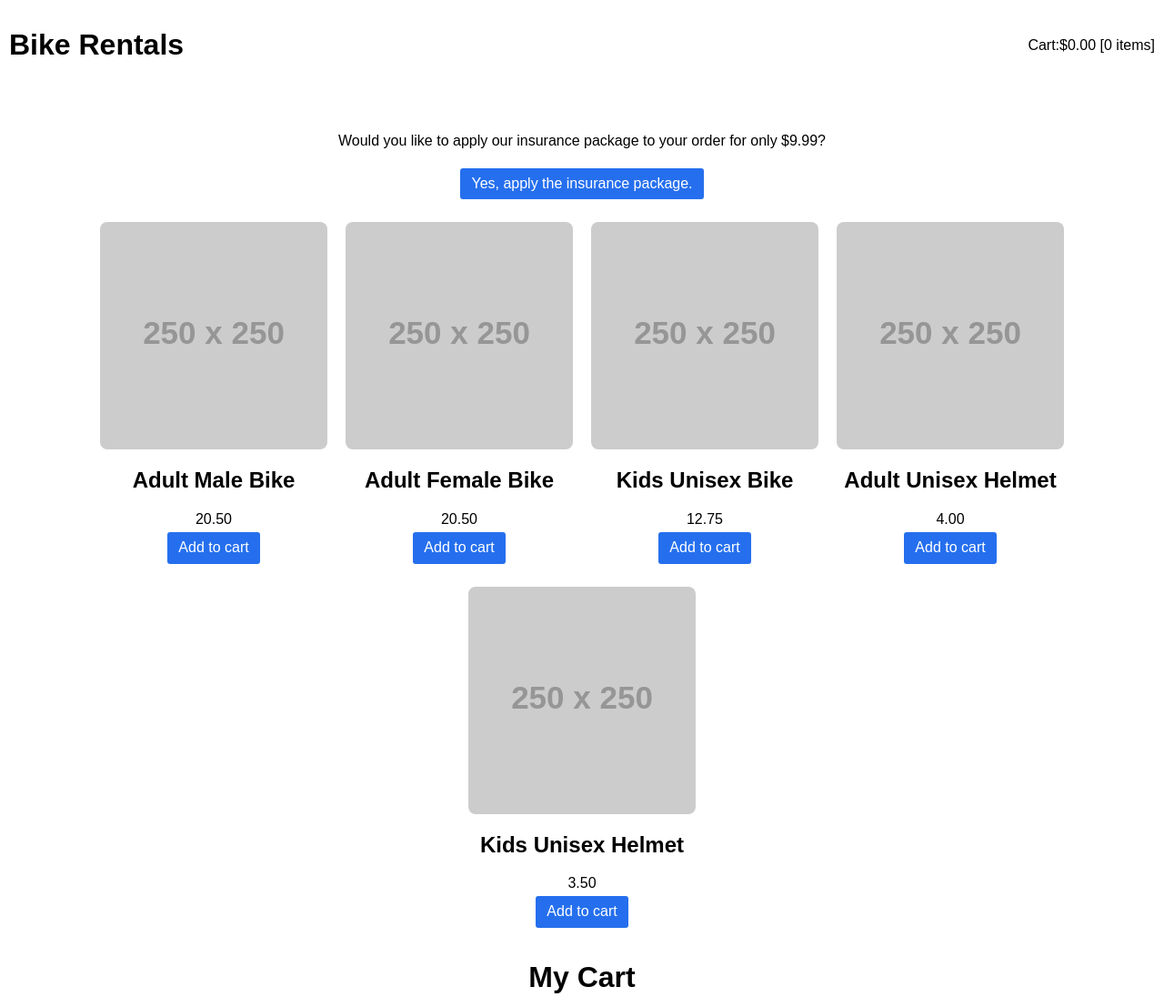
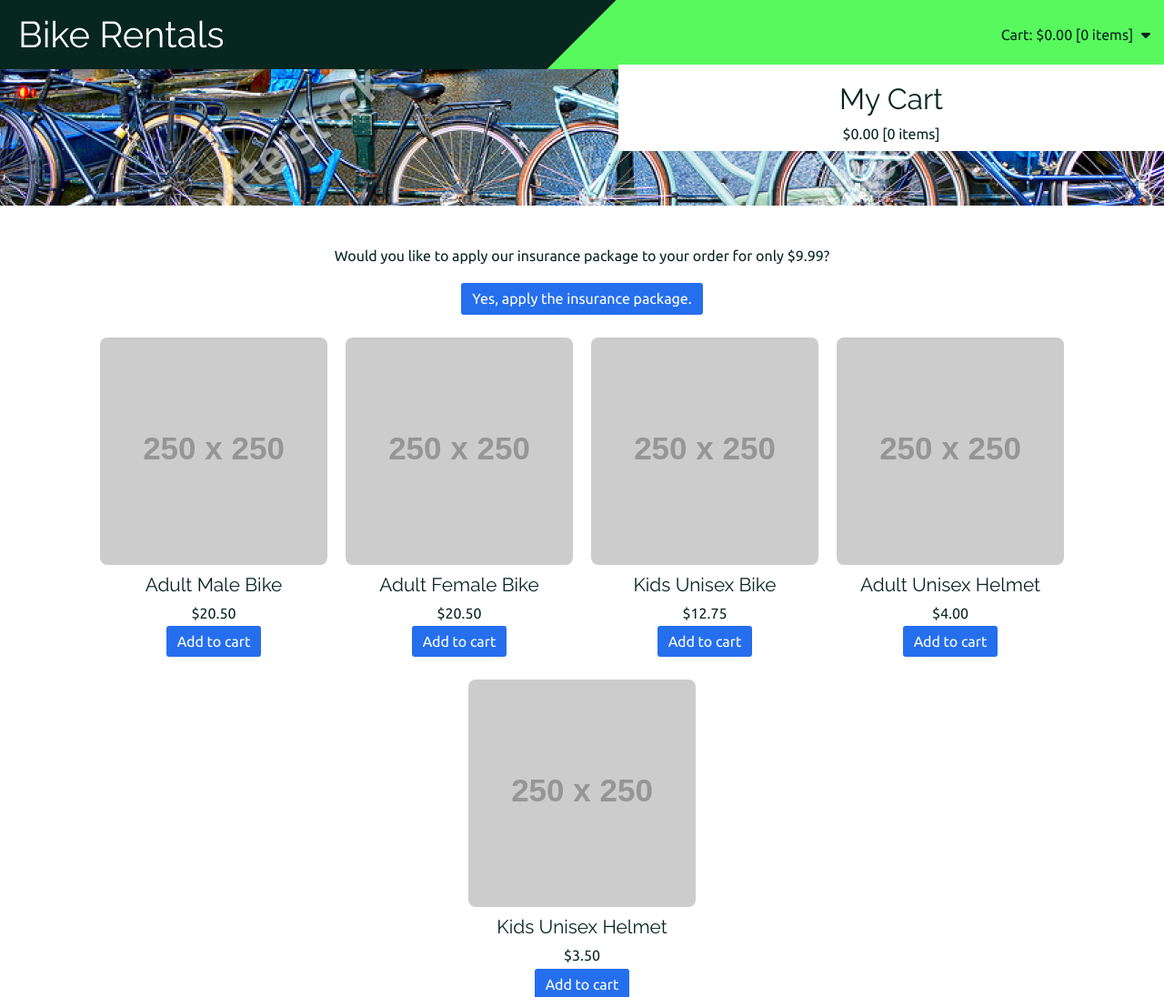
Before and after one commit to Ayemae/bikerentals, a plain HTML site: page index.html in a window 1280 px wide. Shown: the top 1096 px of the page at 91% size. Drawn offline with nearby package versions, Linux system fonts and the light colour scheme; placeholder pictures from the web are drawn by us.

Commit message:
bug fix, styles

```diff
--- a/app.js
+++ b/app.js
@@ -11,7 +11,7 @@ $(() => {
          data-id="${product.id}">
            <img src="${product.image}" alt="${product.name}" />
            <h2>${product.name}</h2>
-           <span class="price">${product.price.toFixed(2)}</span>
+           <span class="price">$${product.price.toFixed(2)}</span>
            <button id="buy-btn" >Add to cart</button>
          </div>`;
         $(productDiv).appendTo("#shop-index");
@@ -335,6 +335,7 @@ $(document).ready(() => {
   });
 
   $(document.body).on("click", "#checkout-submit", function() {
+    let arrOfChecked = [];
     const validate = confirm(`Proceed to checkout?`);
     if (validate == true) {
       $("#info").html(`
@@ -347,6 +348,8 @@ $(document).ready(() => {
       for (let i = 0; i < cart.items.length; i++) {
         let dataIndex = cart.items[i] - 1;
         let nOfItem = 0;
+        if (arrOfChecked.includes(cart.items[i]) == false) {
+          arrOfChecked.push(cart.items[i]);
           for (let ii = 0; ii < cart.items.length; ii++) {
             console.log(dataIndex);
             if (cart.items[ii] === cart.items[i]) {
@@ -355,6 +358,7 @@ $(document).ready(() => {
           }
           let listItem = `<li>${products[dataIndex].name}, ${nOfItem}</li>`;
           $("#order-summary").append(listItem);
+        }
       };
 
       // reset cart
@@ -374,6 +378,14 @@ $(document).ready(() => {
       validCheckout();
       saveCart();
       return cart;
-    };
+    }
+  });
+
+  $(document.body).on("mouseenter", "li", function() {
+    // hover starts code here
+  });
+
+  $(document.body).on("mouseleave", "li", function() {
+    // hover ends code here
   });
 });
--- a/index.html
+++ b/index.html
@@ -6,6 +6,10 @@
     <meta http-equiv="X-UA-Compatible" content="ie=edge" />
     <link rel="stylesheet" type="text/css" href="./normalize.css" />
     <link rel="stylesheet" type="text/css" href="./styles.css" />
+    <script
+      src="https://kit.fontawesome.com/805a67adcb.js"
+      crossorigin="anonymous"
+    ></script>
     <title>Bike Rentals</title>
 
     <!-- jQuery -->
@@ -18,28 +22,37 @@
 
   <body>
     <section class="header">
-        <h1 class="title">Bike Rentals</h1>
+      <h1 class="title">Bike Rentals</h1>
 
-      <div class="cart-summary">
-        <span class="cart-header">Cart: </span>
-        <div id="my-cart">$0.00 [0 items]</div>
+      <div class="cart-summary" id="cart-drop" >
+        <span class="cart-header"
+          >Cart:
+          <span id="my-cart">$0.00 [0 items]</span>
+          <i class="fas fa-caret-down" style="padding: 0px 5px"></i>
+        </span>
       </div>
+      <div class="cart-drop-anchor">
+            <section class="cart">
+                    <h1>My Cart</h1>
+                    <div class="cart-total-box">
+                      <span id="cart-total">$0.00 [0 items]</span>
+                    </div>
+                    <div id="cart-display"></div>
+
+                    <div id="checkout"></div>
+            </section>
+            </div>
     </section>
 
-    <section id="info"></section>
-    <section id="promo"></section>
+    <div class="banner"></div>
 
-    <section id="shop-index"></section>
+    <main>
+      <section id="info"></section>
+      <section id="promo"></section>
 
-    <section class="cart">
-      <h1>My Cart</h1>
-      <div class="cart-total-box">
-        <span id="cart-total">$0.00 [0 items]</span>
-      </div>
-      <div id="cart-display"></div>
+      <section id="shop-index"></section>
 
-      <div id="checkout"></div>
-    </section>
+    </main>
   </body>
   <script src="./app.js"></script>
 </html>
--- a/styles.css
+++ b/styles.css
@@ -1,3 +1,5 @@
+@import url('https://fonts.googleapis.com/css?family=Raleway:400,700|Ubuntu:400,400i,700&display=swap');
+
 * {
     box-sizing: border-box;
 }
@@ -7,12 +9,23 @@ html {
 }
 
 body {
-    font-family: sans-serif;
+    font-family: "Ubuntu", sans-serif;
+    color: #072620;
 }
 
 img {
     max-width: 100%;
     border-radius: 8px;
+}
+
+h1, h2, h3 {
+    font-weight: normal;
+    font-family: "Raleway";
+    margin: 10px;
+}
+
+h2 {
+    font-size: 1.3rem;
 }
 
 button {
@@ -33,8 +46,30 @@ button:disabled {
     display: grid;
     grid-template-columns: 1fr 1fr;
     grid-template-areas: "title cart";
-    padding: 10px;
+    padding: 5px 10px;
+    /* Permalink - use to edit and share this gradient: https://colorzilla.com/gradient-editor/#072620+49,072620+50,44ff4b+50 */
+background: #072620; /* Old browsers */
+background: -moz-linear-gradient(-45deg, #072620 49%, #072620 50%, #57f95d 50%); /* FF3.6-15 */
+background: -webkit-linear-gradient(-45deg, #072620 49%,#072620 50%,#57f95d 50%); /* Chrome10-25,Safari5.1-6 */
+background: linear-gradient(135deg, #072620 49%,#072620 50%,#57f95d 50%); /* W3C, IE10+, FF16+, Chrome26+, Opera12+, Safari7+ */
+filter: progid:DXImageTransform.Microsoft.gradient( startColorstr='#072620', endColorstr='#44ff4b',GradientType=1 ); /* IE6-9 fallback on horizontal gradient */
 }
+
+.header h1.title {
+    font-family: "Raleway";
+    color: #fff;
+}
+
+.banner {
+    width: 100%;
+    height: 150px;
+    background-image: url("images/bikes.jpg");
+    background-position: center center;
+}
+
+main {
+}
+
 .cart-summary {
     grid-area: cart;
     display: flex;
@@ -44,8 +79,14 @@ button:disabled {
 
 h1.title {
     grid-area: title;
+    font-size: 2.5rem;
     display: flex;
     align-items: center;
+}
+
+.cart-drop-anchor {
+    display: block;
+    text-align: right;
 }
 
 #promo,
@@ -83,6 +124,13 @@ h1.title {
     flex-direction: column;
     justify-content: center;
     align-items: center;
+    position: absolute;
+    right: 0;
+    background: white;
+    padding: 10px;
+    max-width: 100vw;
+    width: 600px;
+    z-index: 1;
 }
 
 .cart-item {
@@ -113,5 +161,11 @@ h1.title {
         grid-template-columns: 1fr;
         grid-template-areas: "cart"
                              "title";
+        background: #072620;
+        padding: 0;
+    }
+    .cart-summary {
+        background: #57f95d;
+        padding: 8px;
     }
   }
```
Also changed, not shown: images/bikes.jpg (added), 1 other file. Lines whose indentation alone changed are shown as unchanged.
